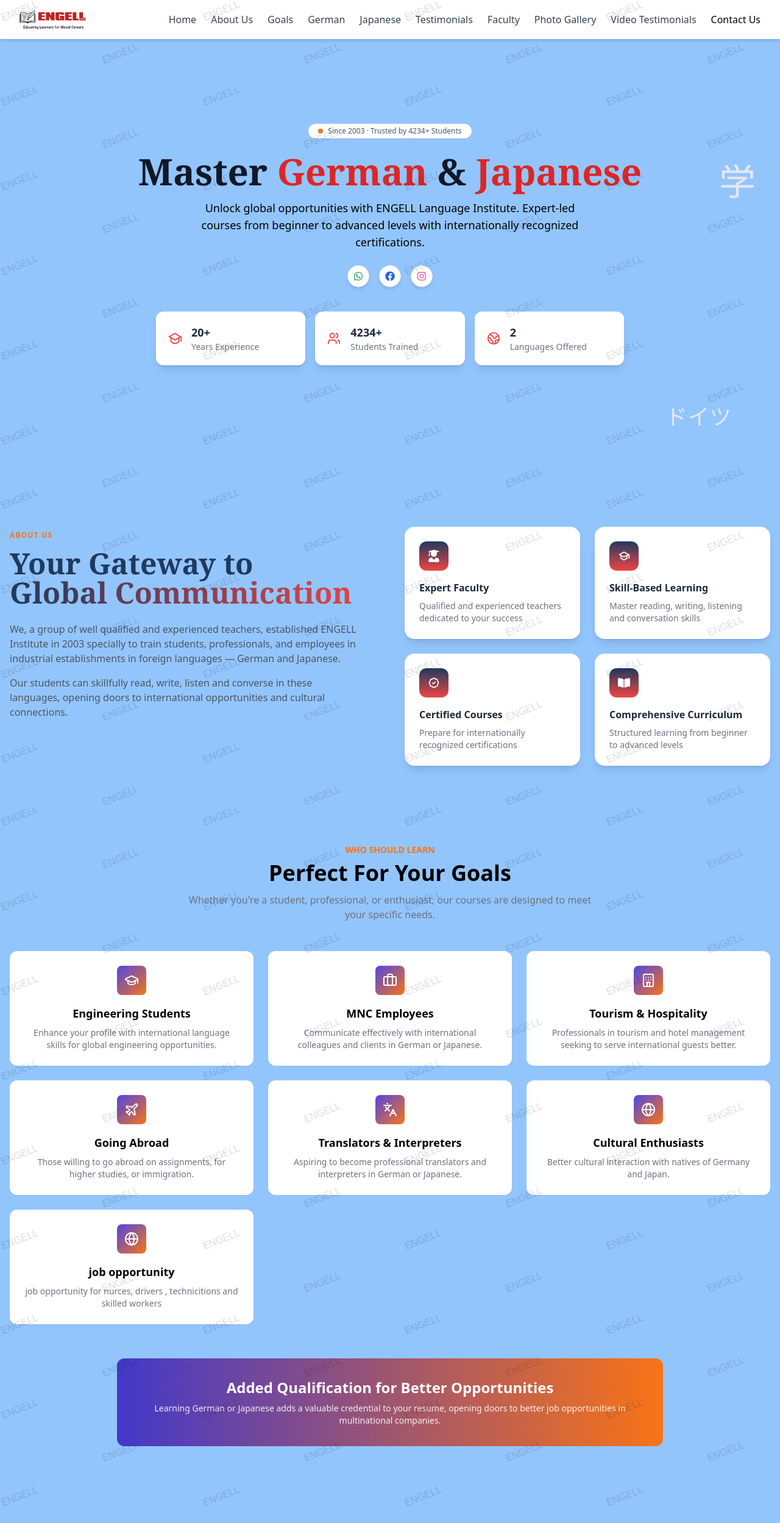
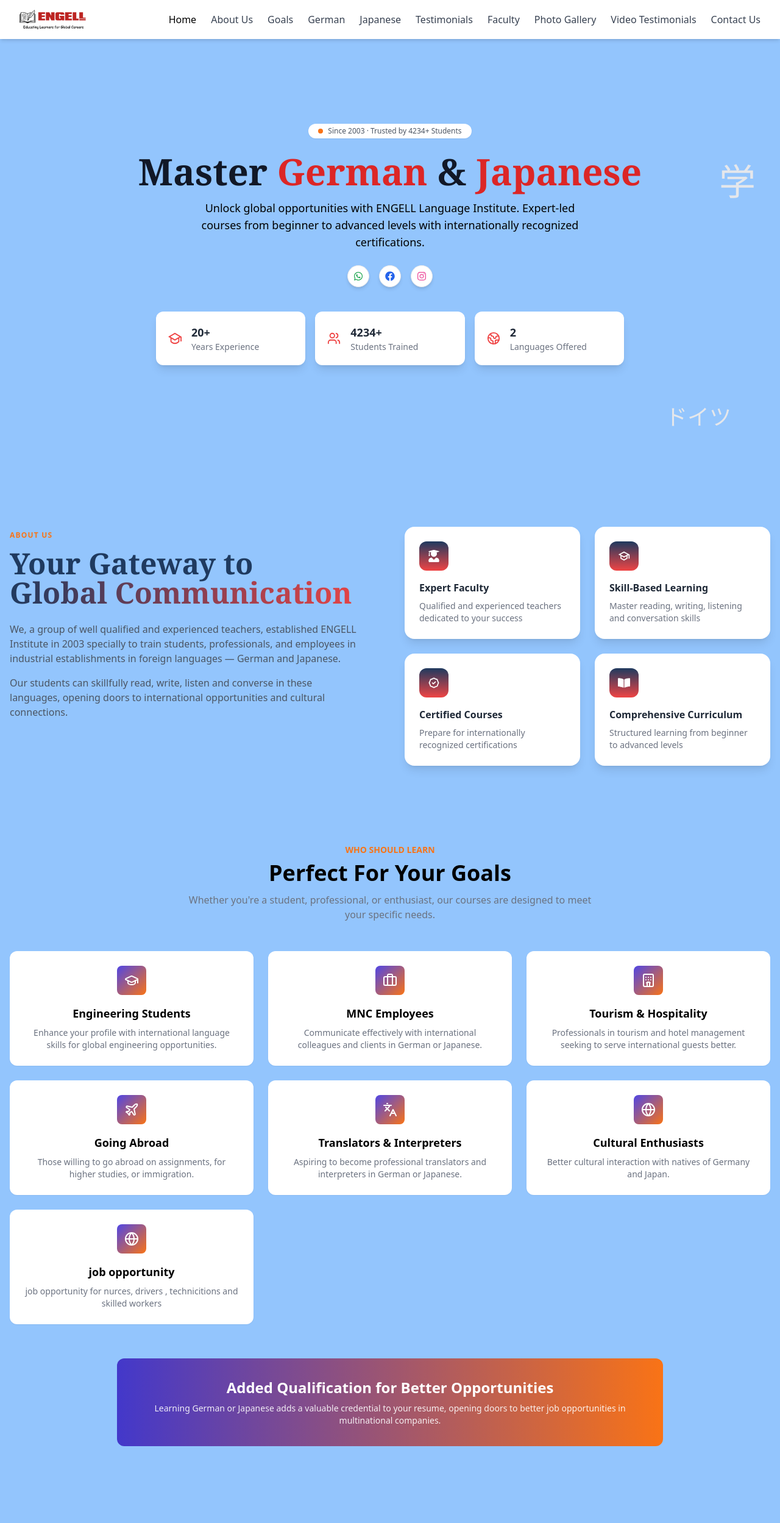
Before and after one commit to pooja-agale/engell_side, a React (Vite) app: page / in a window 1280 px wide. Shown: the top 2498 px of the page at 61% size. Built offline with nearby package versions, Linux system fonts and the light colour scheme.

Commit message:
remove all watermark

```diff
--- a/src/component/AboutSection.jsx
+++ b/src/component/AboutSection.jsx
@@ -6,7 +6,7 @@
 
 const AboutSection = () => {
   return (
-    <Watermark content={"ENGELL"}>
+    // <Watermark content={"ENGELL"}>
       <div className="w-full bg-blue-300 py-16 px-4" id="about">
         <div className="max-w-7xl mx-auto grid grid-cols-1 lg:grid-cols-2 gap-12 items-start">
           {/* Left Content */}
@@ -84,7 +84,7 @@
           </div>
         </div>
       </div>
-    </Watermark>
+    // </Watermark>
   );
 };
 
--- a/src/component/ContactSection.jsx
+++ b/src/component/ContactSection.jsx
@@ -7,7 +7,7 @@
 
 const ContactSection = () => {
   return (
-    <Watermark content={"ENGELL"}>
+    // <Watermark content={"ENGELL"}>
       <div className="bg-blue-300 py-16 px-4" id="contact">
         <div className="max-w-7xl mx-auto">
           <div className="grid grid-cols-1 lg:grid-cols-2 gap-10 items-start">
@@ -159,7 +159,7 @@
           </div>
         </div>
       </div>
-    </Watermark>
+    // </Watermark>
   );
 };
 
--- a/src/component/Faculty.jsx
+++ b/src/component/Faculty.jsx
@@ -39,7 +39,7 @@
 
 const Faculty = () => {
   return (
-    <Watermark  content={"ENGELL"}>
+    // <Watermark  content={"ENGELL"}>
       <div
         className="w-full bg-blue-300 py-20 px-4"
 
@@ -104,7 +104,7 @@
           ))}
         </div>
       </div>
-    </Watermark>
+    // </Watermark>
   );
 };
 
--- a/src/component/GermanLevels.jsx
+++ b/src/component/GermanLevels.jsx
@@ -80,7 +80,7 @@
 
 const GermanLevels = () => {
   return (
-    <Watermark content={"ENGELL"}>
+    // <Watermark content={"ENGELL"}>
       <div className="w-full bg-blue-300 py-16 px-4" id="german">
 
         <div className="max-w-7xl mx-auto grid grid-cols-1 sm:grid-cols-2 lg:grid-cols-3 gap-6">
@@ -125,7 +125,7 @@
           ))}
         </div>
 
-        {/* 🔥 Bottom Center Text */}
+
         <div className="mt-12 text-center">
 
           <p className="text-md text-gray-600 mt-1">
@@ -134,7 +134,7 @@
         </div>
 
       </div>
-    </Watermark>
+    // </Watermark>
   );
 };
 
--- a/src/component/GoalSections.jsx
+++ b/src/component/GoalSections.jsx
@@ -49,7 +49,7 @@
 
 const GoalsSection = () => {
   return (
-    <Watermark content={"ENGELL"}>
+    // <Watermark content={"ENGELL"}>
       <div className="bg-blue-300 py-16 px-4" id="goals">
         <div className="max-w-7xl mx-auto text-center">
           <p className="text-orange-500 uppercase text-sm font-semibold">
@@ -97,7 +97,7 @@
           </div>
         </div>
       </div>
-    </Watermark>
+    // </Watermark>
   );
 };
 
--- a/src/component/HeroSection.jsx
+++ b/src/component/HeroSection.jsx
@@ -7,7 +7,7 @@
 
 const HeroSection = () => {
   return (
-    <Watermark content={"ENGELL"}>
+    // <Watermark content={"ENGELL"}>
       <div
         id="hero"
         className="relative min-h-screen w-full bg-blue-300 overflow-hidden flex items-center justify-center px-4"
@@ -101,7 +101,7 @@
           </div>
         </div>
       </div>
-    </Watermark>
+    // </Watermark>
   );
 };
 
--- a/src/component/JapaneseJLPT.jsx
+++ b/src/component/JapaneseJLPT.jsx
@@ -70,7 +70,7 @@
 
 const JapaneseJLPT = () => {
   return (
-    <Watermark content={"ENGELL"}>
+    // <Watermark content={"ENGELL"}>
       <div className="w-full bg-blue-300 py-20 px-4" id="japanese">
         <div className="max-w-4xl mx-auto text-center">
           <span className="inline-block mb-3 text-xs px-4 py-1 rounded-full bg-red-100 text-red-600 font-medium">
@@ -150,8 +150,8 @@
           ))}
         </div>
       </div>
-      {/* Header */}
-    </Watermark>
+
+    // </Watermark>
   );
 };
 
--- a/src/component/PhotoGallary.jsx
+++ b/src/component/PhotoGallary.jsx
@@ -34,7 +34,7 @@
   }, []);
 
   return (
-    <Watermark content={"ENGELL"}>
+    // <Watermark content={"ENGELL"}>
       <div className="w-full py-10 bg-blue-300 " id="gallery">
         <p className="text-center  text-2xl font-semibold mb-6">
           Photo Gallery
@@ -52,7 +52,7 @@
           ))}
         </div>
       </div>
-    </Watermark>
+    // </Watermark>
   );
 };
 
--- a/src/component/Testimonials.jsx
+++ b/src/component/Testimonials.jsx
@@ -55,7 +55,7 @@
 
 const Testimonials = () => {
   return (
-    <Watermark content={"ENGELL"}>
+    // <Watermark content={"ENGELL"}>
       <div id="testimonials" className="w-full bg-blue-300 py-20 px-4">
         {/* Header */}
         <div className="text-center max-w-3xl mx-auto">
@@ -117,7 +117,7 @@
           ))}
         </div>
       </div>
-    </Watermark>
+    // </Watermark>
   );
 };
 
--- a/src/component/VideoTestimonials.jsx
+++ b/src/component/VideoTestimonials.jsx
@@ -27,7 +27,7 @@
   const [activeIndex, setActiveIndex] = useState(null);
 
   return (
-    <Watermark content={"ENGELL"}>
+    // <Watermark content={"ENGELL"}>
       <div
         className="w-full bg-blue-300 py-20 px-4"
         content={"ENGELL"}
@@ -58,7 +58,7 @@
           ))}
         </div>
       </div>
-    </Watermark>
+    // </Watermark>
   );
 };
 
```
